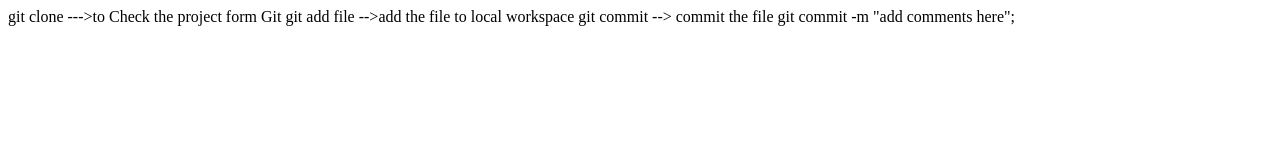
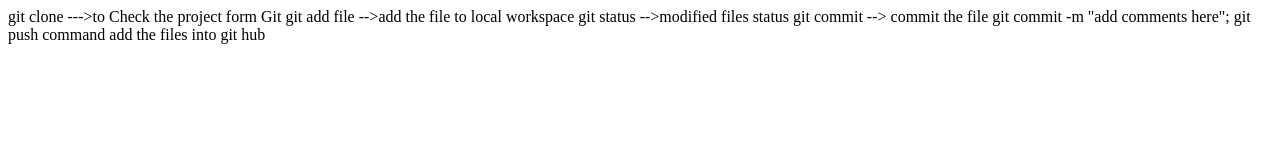
Before and after one commit to Rana283/MyTest, a plain HTML site: page Realse1.1/GitCommands.html in a window 1280 px wide. Drawn offline with Linux system fonts and the light colour scheme.

Commit message:
updated git commands

```diff
--- a/Realse1.1/GitCommands.html
+++ b/Realse1.1/GitCommands.html
@@ -3,8 +3,10 @@
 <div>
 git clone --->to Check the project form Git
 git add file -->add the file to local workspace
+git status -->modified files status
 git commit --> commit the file
 git commit -m "add comments here";
+git push command add the files into git hub
 </div>
 </body>
  </html>
```
